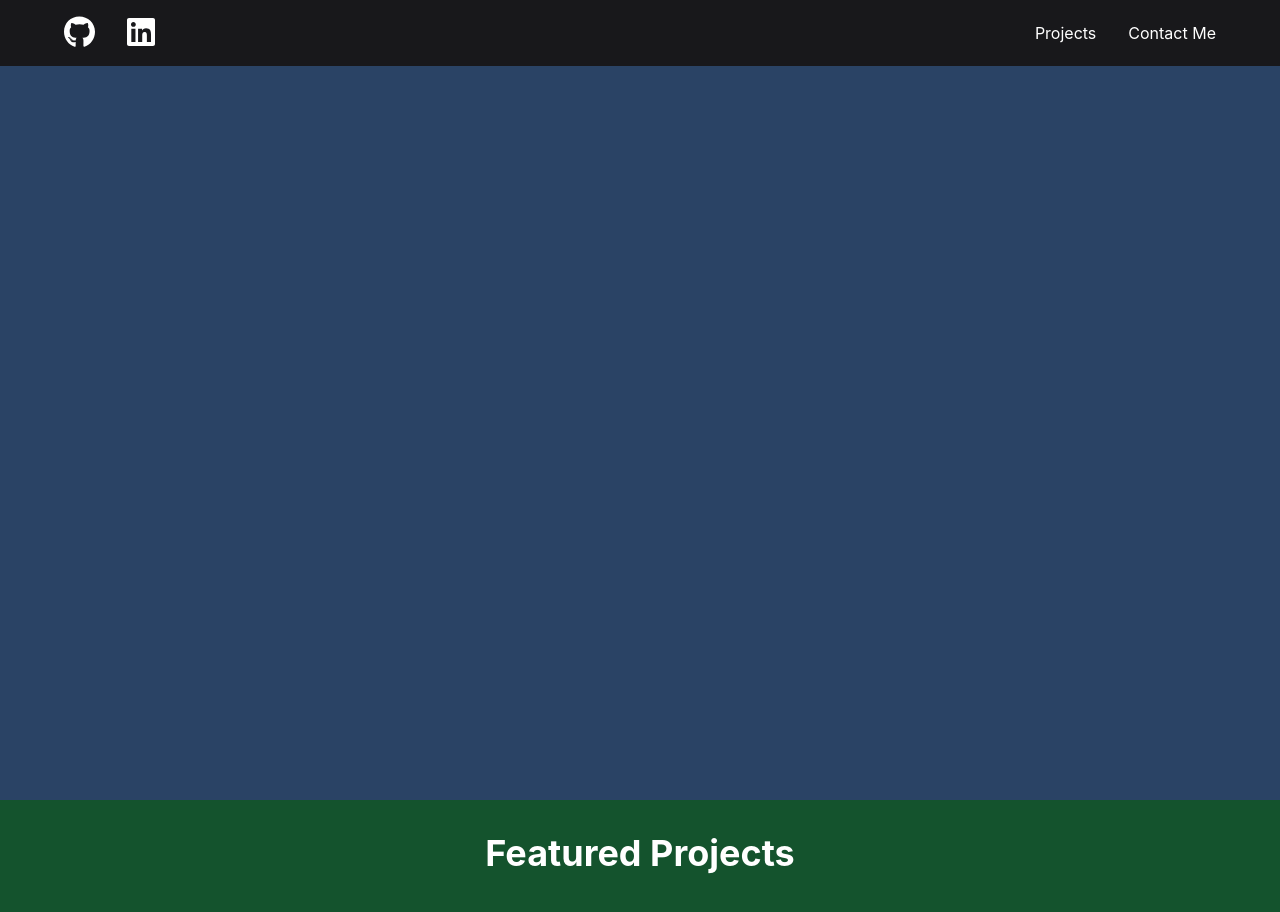
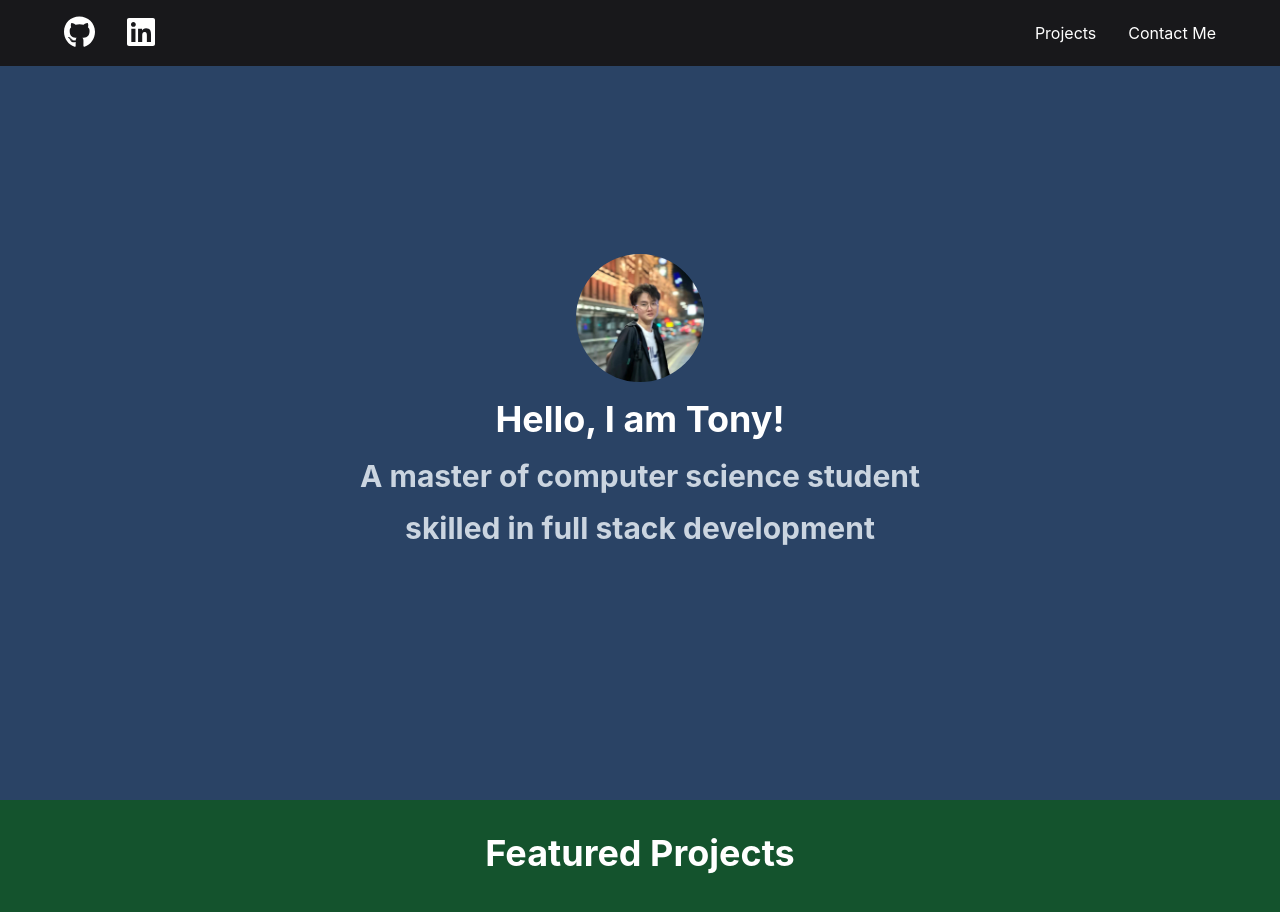
Before and after one commit to tonyshu001/MyPortfolio, a React (Create React App) app: page / in a window 1280 px wide. Shown: the top 912 px of the page. Built offline with nearby package versions, Linux system fonts and the light colour scheme.

Commit message:
Create landing section

```diff
--- a/src/components/LandingSection.js
+++ b/src/components/LandingSection.js
@@ -1,10 +1,13 @@
 import React from "react";
 import { Avatar, Heading, VStack } from "@chakra-ui/react";
 import FullScreenSection from "./FullScreenSection";
+import profilePic from '../images/profile_pic.jpg';
 
-const greeting = "Hello, I am Pete!";
-const bio1 = "A frontend developer";
-const bio2 = "specialised in React";
+
+
+const greeting = "Hello, I am Tony!";
+const bio1 = "A master of computer science student";
+const bio2 = "skilled in full stack development";
 
 // Implement the UI for the LandingSection component according to the instructions.
 // Use a combination of Avatar, Heading and VStack components.
@@ -15,6 +18,13 @@ const LandingSection = () => (
     isDarkBackground
     backgroundColor="#2A4365"
   >
+    <VStack spacing={4}> {}
+      <Avatar alt="selfie" src={profilePic} size="2xl"/>
+      <Heading as="h1" size="xl" color="white">{greeting}</Heading>
+      <Heading as="h2" size="lg" color="gray.300">{bio1}</Heading>
+      <Heading as="h2" size="lg" color="gray.300">{bio2}</Heading>
+    </VStack>
+
 
   </FullScreenSection>
 );
```
Also changed, not shown: src/images/profile_pic.jpg (added).
